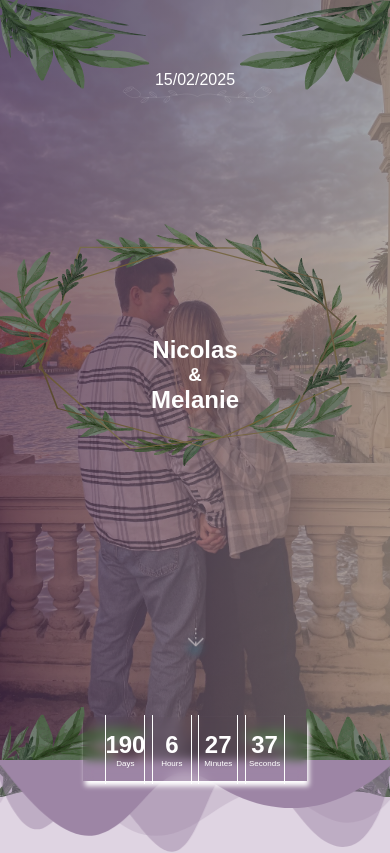
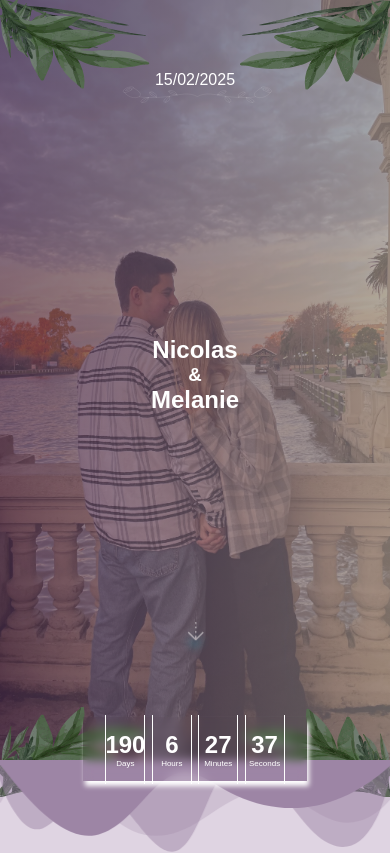
Before and after one commit to Mateo9771/Tarjeta-de-invitaci-n, a React (Vite) app: page / in a window 390 px wide. Shown: the top 853 px of the page. Built offline with nearby package versions, Linux system fonts and the light colour scheme.

Commit message:
frontpage

```diff
--- a/src/Components/FrontPage/FrontPage.css
+++ b/src/Components/FrontPage/FrontPage.css
@@ -12,7 +12,7 @@
     flex-direction: column;
     align-items: center;
     position: relative;
-    .FrontPageCenter{
+    /*.FrontPageCenter{
         background-image: url(../../assets/decoration.svg);
         background-position:40rem  ;
         background-size: calc(27rem);
@@ -27,7 +27,7 @@
         position: relative;
         z-index: 0;
         filter: brightness(0.5);
-    }
+    }*/
     .ContainerNames{
       top: 15rem;
       text-align: center;
@@ -98,10 +98,10 @@
   .FrontPageContainer{
     height: 90vh;
   }
-    .FrontPageCenter{
+    /*.FrontPageCenter{
         width: 25rem !important;
         background-position: -2rem  !important;
-    }
+    }*/
     .ContainerNames{
       top: 21rem !important;
     }
--- a/src/Components/ScrollIndicador/ScrollIndicador.css
+++ b/src/Components/ScrollIndicador/ScrollIndicador.css
@@ -1,6 +1,8 @@
 .ScrollIndicator {
     text-align: center;
     margin-top: 2.5rem;
+    position: absolute;
+    bottom: 7rem;
   }
 
   .Arrow {
```
